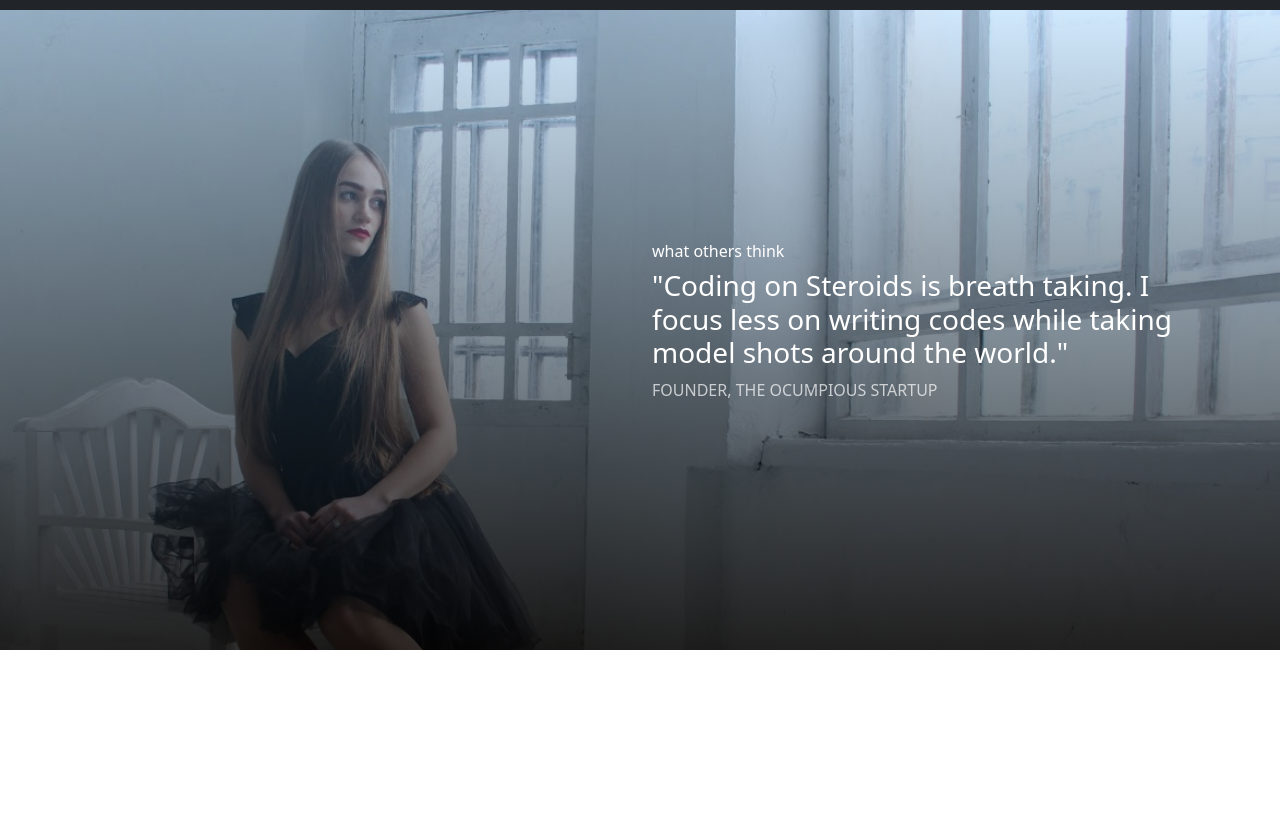
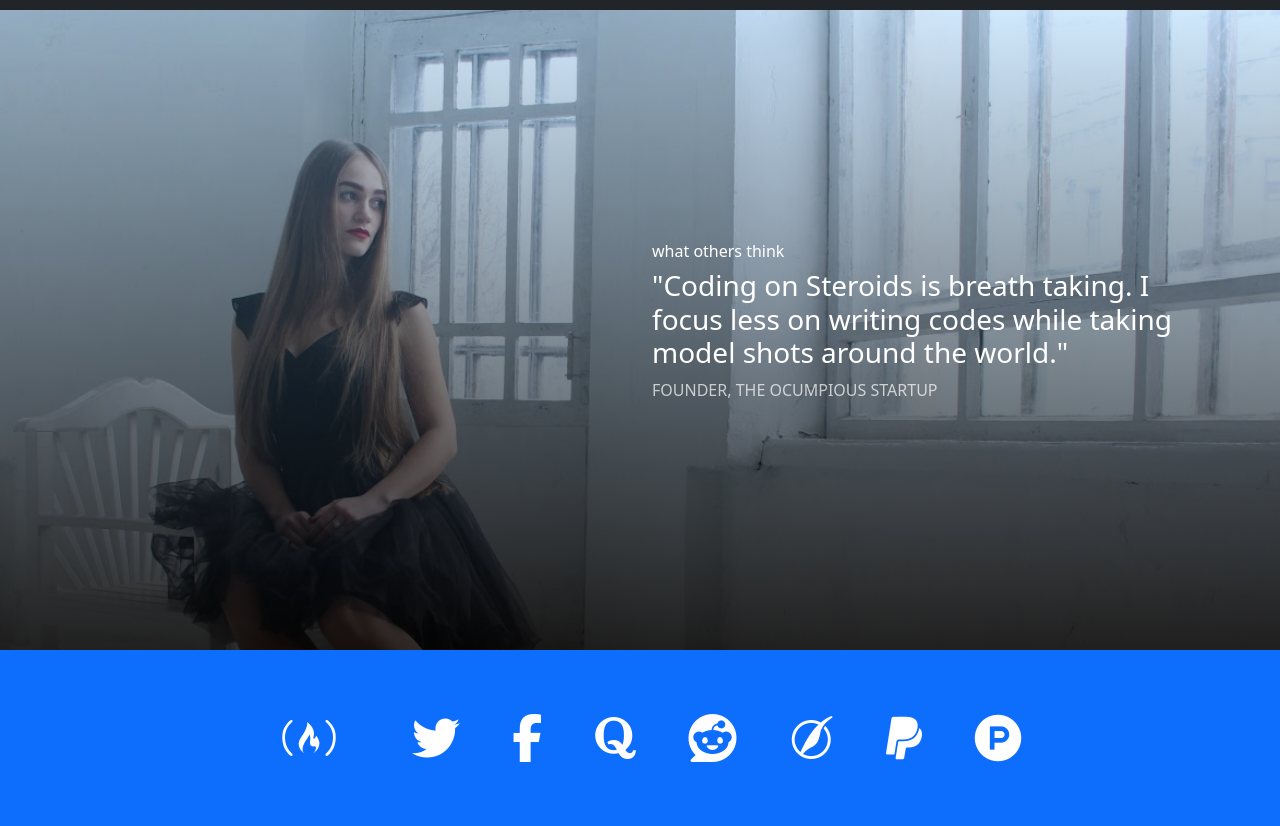
Before and after one commit to puhdaman/BootsStrap, a plain HTML site: page index.html in a window 1280 px wide. Shown: the part 2085-2911 px from the top of the page. Before the commit the page ends 2735 px from the top, so only its background shows below. Drawn offline with nearby package versions, Linux system fonts and the light colour scheme.

Commit message:
Vip commit

```diff
--- a/index.html
+++ b/index.html
@@ -2,6 +2,7 @@
 <html lang="en">
 
 <head>
+    <script src="https://kit.fontawesome.com/51a8aba043.js" crossorigin="anonymous"></script>
     <!—Необходимые мета теги -->
         <meta charset="utf-8">
         <meta name="viewport" content="width=device-width, initial-scale=1, shrink-to-fit=no">
@@ -108,7 +109,23 @@
         </div>
     </section>
 
-    <section id="featured-on"></section>
+    <section id="featured-on" class="bg-primary">
+        <div class="container">
+            <div class="row py-5 text-center text-white">
+                <div class="col-12">
+                    <i class="fa fa-3x fa-free-code-camp my-3 mx-5" aria-hidden="true"></i>
+                    <i class="fa fa-3x fa-twitter my-3 mx-4" aria-hidden="true"></i>
+                    <i class="fa fa-3x fa-facebook my-3 mx-4" aria-hidden="true"></i>
+                    <i class="fa fa-3x fa-quora my-3 mx-4" aria-hidden="true"></i>
+                    <i class="fa fa-3x fa-reddit my-3 mx-4" aria-hidden="true"></i>
+                    <i class="fa fa-3x fa-pied-piper my-3 mx-4" aria-hidden="true"></i>
+                    <i class="fa fa-3x fa-paypal my-3 mx-4" aria-hidden="true"></i>
+                    <i class="fa fa-3x fa-product-hunt my-3 mx-4" aria-hidden="true"></i>
+                </div>
+            </div>
+        </div>
+    </section>
+
     <section id="feature-rundown"></section>
     <section id="pricing"></section>
     <section id="footer"></section>
```
